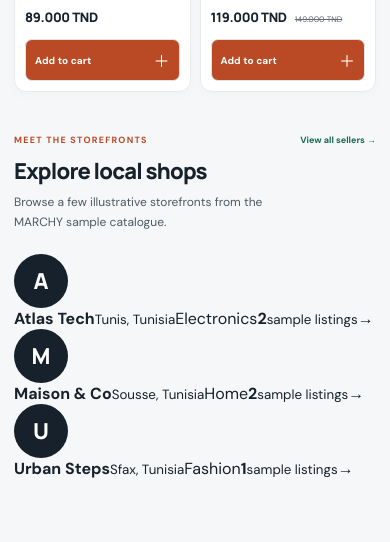
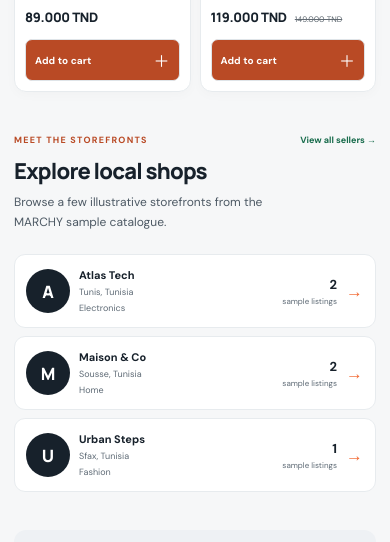
Before and after one commit to medkhalilghdamsi-dev/MARCHY, a React (Vite) app: page / in a window 390 px wide. Shown: the part 4140-4682 px from the top of the page. Built offline with nearby package versions, Linux system fonts and the light colour scheme.

Commit message:
Add responsive homepage storefront discovery cards

```diff
--- a/src/styles/buyer-polish.css
+++ b/src/styles/buyer-polish.css
@@ -363,3 +363,56 @@
 :root[data-theme="dark"] .checkout-next-list ul{color:#b7c2cb}
 :root[data-theme="dark"] .wishlist-toolbar{border-color:#35424d}
 :root[data-theme="dark"] .wishlist-footnote{background:#202c37;border-color:#35424d;color:#c4cfd7}
+
+/* Homepage storefront discovery: give the directory a useful preview, not just a banner */
+.home-storefront-discovery{margin-block:42px}
+.home-storefront-grid{display:grid;grid-template-columns:repeat(3,minmax(0,1fr));gap:12px}
+.home-storefront-card{
+  position:relative;
+  display:grid;
+  grid-template-columns:44px minmax(0,1fr) auto 18px;
+  align-items:center;
+  gap:12px;
+  min-width:0;
+  padding:17px 15px;
+  border:1px solid var(--marchy-line,#e5e9ed);
+  border-radius:13px;
+  background:var(--surface,#fff);
+  color:var(--ink,#202b34);
+  text-decoration:none;
+  transition:transform .18s,border-color .18s,box-shadow .18s;
+}
+.home-storefront-card:hover{
+  transform:translateY(-2px);
+  border-color:#d8aa96;
+  box-shadow:0 10px 26px rgba(23,33,43,.07);
+}
+.home-storefront-card:focus-visible{outline:3px solid #d85a2c;outline-offset:3px}
+.home-storefront-card>.seller-avatar{width:44px;height:44px;font-size:17px}
+.home-storefront-copy{display:flex;flex-direction:column;gap:4px;min-width:0}
+.home-storefront-copy>b{overflow:hidden;text-overflow:ellipsis;white-space:nowrap;font-size:12px}
+.home-storefront-copy>small,.home-storefront-copy>span{overflow:hidden;text-overflow:ellipsis;white-space:nowrap;color:var(--muted,#68727d);font-size:10px}
+.home-storefront-meta{display:flex;flex-direction:column;align-items:flex-end;gap:3px;white-space:nowrap}
+.home-storefront-meta>b{font-size:15px;font-variant-numeric:tabular-nums}
+.home-storefront-meta>small{color:var(--muted,#68727d);font-size:8px}
+.home-storefront-arrow{color:var(--marchy-orange,#b94a25);font-size:17px}
+@media(max-width:900px){
+  .home-storefront-grid{grid-template-columns:1fr}
+  .home-storefront-card{grid-template-columns:44px minmax(0,1fr) auto 18px}
+}
+@media(max-width:640px){
+  .home-storefront-discovery{margin-block:28px}
+  .home-storefront-grid{gap:8px}
+  .home-storefront-card{padding:13px 11px;gap:9px;border-radius:11px}
+  .home-storefront-copy>b{font-size:11px}
+  .home-storefront-copy>small,.home-storefront-copy>span{font-size:9px}
+  .home-storefront-meta>b{font-size:13px}
+}
+:root[data-theme="dark"] .home-storefront-card{
+  background:#1a242e;
+  border-color:#35424d;
+  color:#e7edf1;
+}
+:root[data-theme="dark"] .home-storefront-copy>small,
+:root[data-theme="dark"] .home-storefront-copy>span,
+:root[data-theme="dark"] .home-storefront-meta>small{color:#aebbc5}
```
